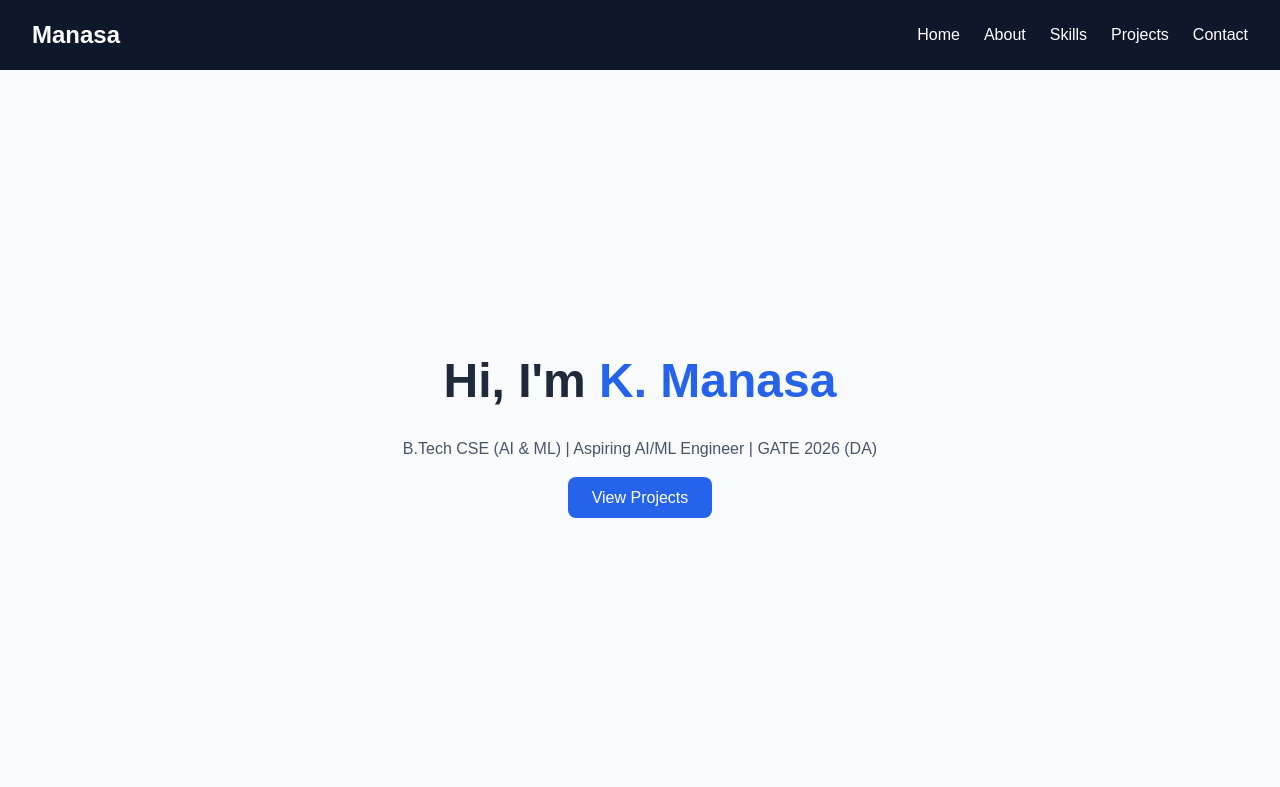
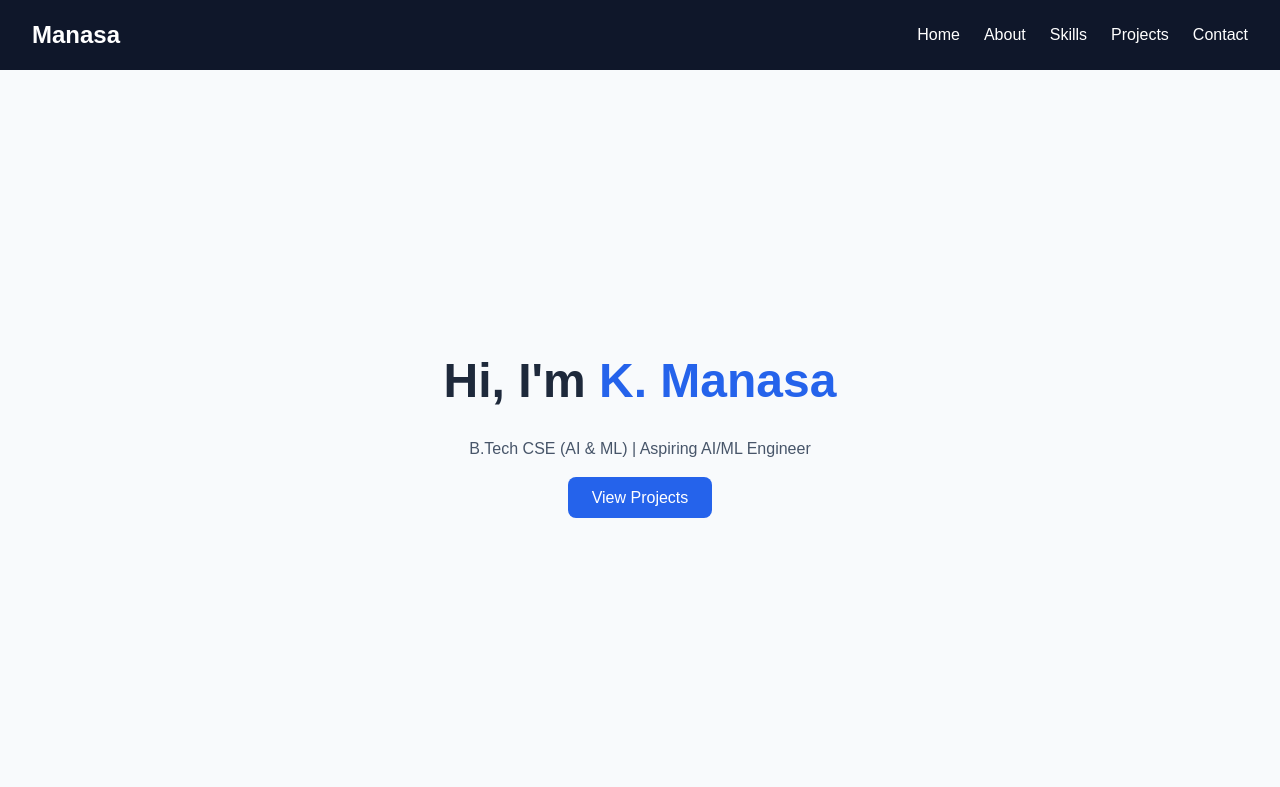
Before and after one commit to manasakoyyana/project, a plain HTML site: page index.html in a window 1280 px wide. Shown: the top 787 px of the page. Drawn offline with Linux system fonts and the light colour scheme.

Commit message:
Remove reference from hero section

```diff
--- a/index.html
+++ b/index.html
@@ -23,7 +23,7 @@
   <!-- Hero -->
   <section id="home" class="hero">
     <h1>Hi, I'm <span>K. Manasa</span></h1>
-    <p>B.Tech CSE (AI & ML) | Aspiring AI/ML Engineer | GATE 2026 (DA)</p>
+    <p>B.Tech CSE (AI & ML) | Aspiring AI/ML Engineer </p>
     <button onclick="scrollToSection('projects')">View Projects</button>
   </section>
 
```
